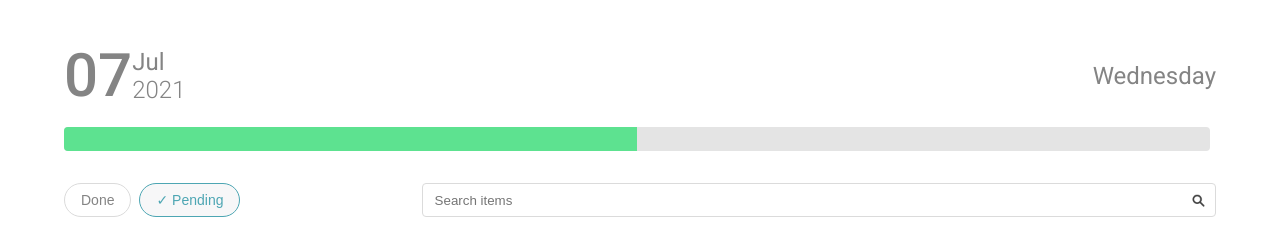
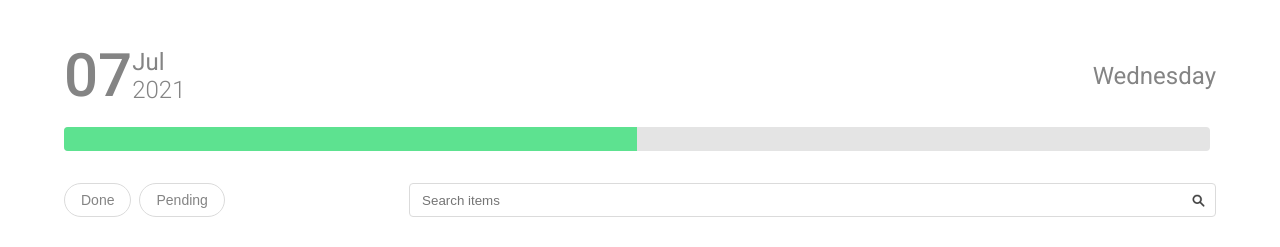
Before and after one commit to sizebay/frontend-challenge, a React (Create React App) app in the folder sizebayfront/: page / in a window 1280 px wide. Shown: the top 247 px of the page. Built offline with nearby package versions, Linux system fonts and the light colour scheme.

Commit message:
Adding buttons styles/state in searchbox

```diff
--- a/sizebayfront/public/index.html
+++ b/sizebayfront/public/index.html
@@ -6,7 +6,8 @@
     <link rel="preconnect" href="https://fonts.googleapis.com">
     <link rel="preconnect" href="https://fonts.gstatic.com" crossorigin>
     <link href="https://fonts.googleapis.com/css2?family=Roboto:ital,wght@0,100;0,300;0,400;0,500;0,700;0,900;1,100;1,300;1,400;1,500;1,700;1,900&display=swap" rel="stylesheet">
-    <title>Sizebay Challenge</title>
+    <link rel="shortcut icon" href="favicon.ico" type="image/x-icon">
+    <title>To-do List - Sizebay</title>
   </head>
   <body>
     <noscript>You need to enable JavaScript to run this app.</noscript>
--- /dev/null
+++ b/sizebayfront/src/components/Item/index.js
@@ -0,0 +1,17 @@
+import React from "react";
+
+import { Container, Options } from "./styles";
+
+export default function Item(props) {
+  const { content } = props;
+
+  return (
+    <Container>
+      {content}
+      <Options>
+        <button id="removeButton">-</button>
+        <button id="doneButton">Done</button>
+      </Options>
+    </Container>
+  );
+}
--- /dev/null
+++ b/sizebayfront/src/components/Item/styles.js
@@ -0,0 +1,52 @@
+import styled from 'styled-components';
+
+export const Container = styled.div`
+  & {
+    display: flex;
+    justify-content: space-between;
+    align-items: center;
+
+    font-size: 19px;
+    border: 1px solid #DBDBDB;
+    border-radius: 4px;
+    padding: 1.1rem;
+    background: #F4F4F4;
+    color: #848484;
+    margin: auto;
+    margin-bottom: 1rem;
+    opacity: 1;
+
+    &:last-child {
+      margin-bottom: 1rem;
+    }
+
+    &:hover {
+      #tooltip {
+        visibility: visible;
+      }
+    }
+
+    @media screen and (max-width: 768px) {
+      &:last-child {
+        margin-bottom: 1rem;
+      }
+    }
+  }
+`;
+
+export const Options = styled.div`
+  & {
+    display: flex;
+
+    & button {
+      padding: 0.7rem;
+      border: 1px solid #ddd;
+      border-radius: 4px;
+      margin-right: 1rem;
+
+      &:last-child {
+        margin-right: 0;
+      }
+    }
+  }
+`;
--- a/sizebayfront/src/components/ItemBox/Item.js
+++ /dev/null
@@ -1,26 +0,0 @@
-import styled from 'styled-components';
-
-export const Item = styled.span`
-  & {
-    display: block;
-    font-size: 19px;
-    border: 1px solid #DBDBDB;
-    border-radius: 4px;
-    padding: 1.1rem;
-    background: #F4F4F4;
-    color: #848484;
-    margin: auto;
-    margin-bottom: 1rem;
-    opacity: 1;
-
-    &:last-child {
-      margin-bottom: 0;
-    }
-
-    @media screen and (max-width: 768px) {
-      &:last-child {
-        margin-bottom: 1rem;
-      }
-    }
-  }
-`;
--- a/sizebayfront/src/components/ItemBox/index.js
+++ b/sizebayfront/src/components/ItemBox/index.js
@@ -3,7 +3,7 @@ import React, { useState, useContext } from 'react';
 import { itemContext } from '../../contexts/ItemProvider';
 
 import ItemBar from '../ItemBar';
-import { Item } from './Item';
+import Item from '../Item';
 
 export default function ItemBox() {
   const { itemsCollection } = useContext(itemContext);
@@ -13,9 +13,7 @@ export default function ItemBox() {
       <ItemBar />
 
       {itemsCollection.map((item, index) => (
-        <Item key={index}>
-          {item}
-        </Item>
+        <Item key={index} content={item} />
       ))}
     </>
   );
--- a/sizebayfront/src/components/SearchBox/index.js
+++ b/sizebayfront/src/components/SearchBox/index.js
@@ -1,16 +1,31 @@
-import React from 'react';
+import React, { useState } from 'react';
 
 import { Container, DoneButton, Form, PendingButton } from './styles';
 
 export default function SearchBox() {
+  const [isClickedDone, setIsClickedDone] = useState(false);
+  const [isClickedPending, setIsClickedPending] = useState(false);
+
+  function handleClickDone() {
+    setIsClickedDone(prevState => prevState ? false : true);
+  }
+
+  function handleClickPending() {
+    setIsClickedPending(prevState => prevState ? false : true);
+  }
+
   return (
     <Container>
-      <DoneButton>
+      <DoneButton
+        onClick={handleClickDone}
+        status={isClickedDone}
+        >
         Done
       </DoneButton>
 
       <PendingButton
-        onClick={e => console.log(e)}
+        onClick={handleClickPending}
+        status={isClickedPending}
       >
         Pending
       </PendingButton>
--- a/sizebayfront/src/components/SearchBox/styles.js
+++ b/sizebayfront/src/components/SearchBox/styles.js
@@ -1,4 +1,4 @@
-import styled from 'styled-components';
+import styled, { css } from 'styled-components';
 
 import { colors } from '../Header/helpers/colors';
 
@@ -48,18 +48,21 @@ export const DoneButton = styled.button`
   text-align: center;
   font-size: 14px;
   color: ${colors.grey};
+
+  ${props => props.status && css`
+    & {
+      background: #F7F7F8;
+      color: #4DA6B3;
+      border: 1px solid #4DA6B3;
+
+      &::before {
+        content: "✓\t"
+      }
+    }
+  `}
 `;
 
 export const PendingButton = styled(DoneButton)`
   flex-grow: 0;
-
-  border: 1px solid #4DA6B3;
-  background: #F7F7F8;
   margin-left: 0.5rem;
-  color: #4DA6B3;
-  text-align: center;
-
-  &::before {
-    content: "✓\t"
-  }
 `;
```
Also changed, not shown: 1 other file (tests, documents, lock files or other folders).
